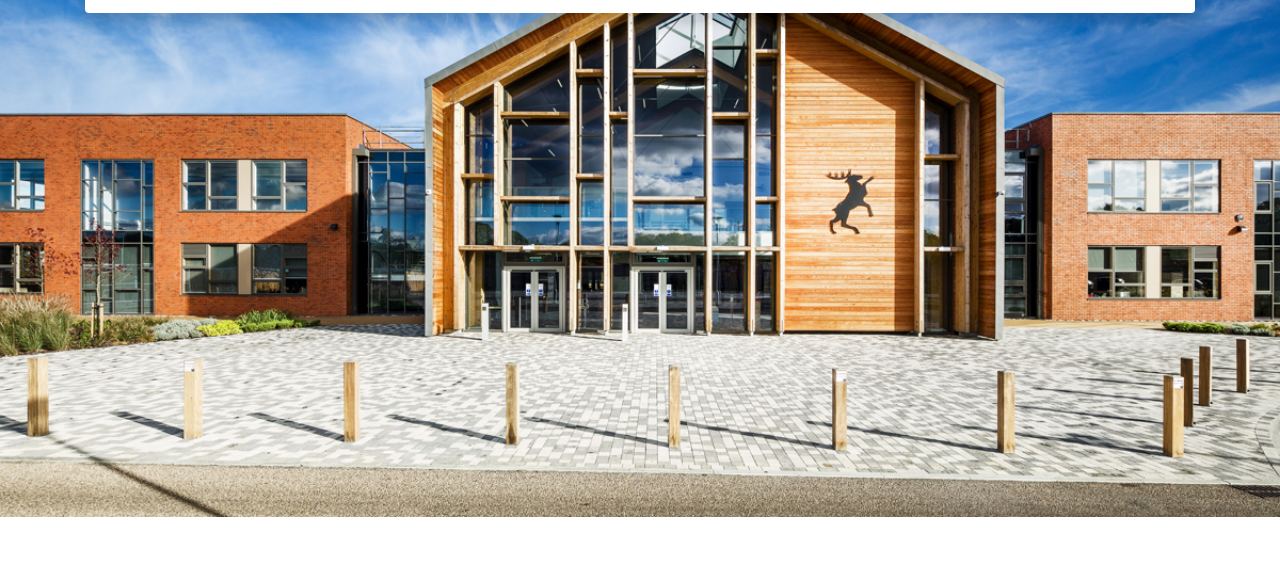
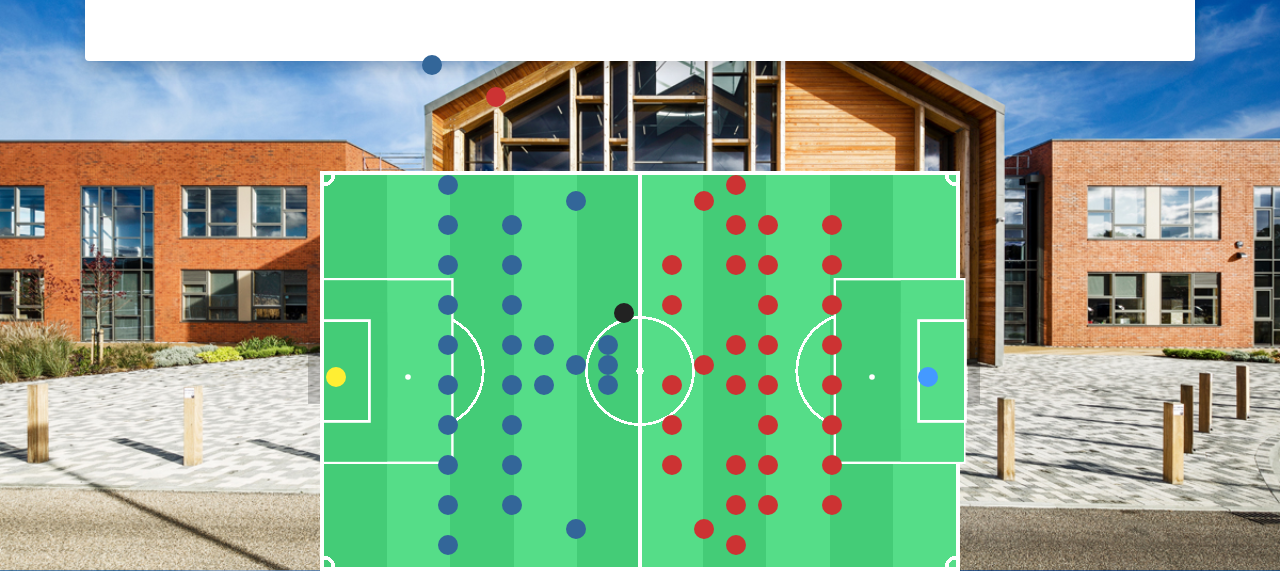
Before and after one commit to daniginho/lunchtime_games, a plain HTML site: page lineups.html in a window 1280 px wide. Shown: the part 283-854 px from the top of the page. Before the commit the page ends 800 px from the top, so only its background shows below. Drawn offline with nearby package versions, Linux system fonts and the light colour scheme.

Commit message:
proper lineup file

```diff
--- a/lineups.html
+++ b/lineups.html
@@ -8,7 +8,6 @@
     <script src="https://kit.fontawesome.com/9bcbdf686a.js" crossorigin="anonymous"></script>
     <link rel="preconnect" href="https://fonts.gstatic.com">
   <link href="https://fonts.googleapis.com/css2?family=Lato:wght@300;400;700;900&family=Mukta:wght@300;400;600;700;800&family=Noto+Sans:wght@400;700&display=swap" rel="stylesheet">
-    <!-- <link rel="stylesheet" href="https://use.fontawesome.com/releases/v5.8.1/css/all.css" integrity="sha384-50oBUHEmvpQ+1lW4y57PTFmhCaXp0ML5d60M1M7uH2+nqUivzIebhndOJK28anvf" crossorigin="anonymous"> -->
     <title>Document</title>
     <style type="text/css">
               html, body {
@@ -21,45 +20,156 @@
           background-size: cover;
           -o-background-size: cover;
       }
-        table{
-            border-collapse: collapse;
-            width:50%;
 
-        }
-        table th{
-            text-align:center;
-            background-color: #3a6070;
-            color:#FFF;
-            height:70px;
-            border-bottom:1px solid black;
-        }
-        table td {
-            border: 1px solid #e3e3e3;
-            padding:4px 8px;
-            height:70px;
-            text-align:center;
-        }
-        table tr:nth-child(odd) td{
-            background-color: #e7edf0;
-        }
-        .center
-      {
-      margin-left: auto;
-      margin-right: auto;
-      text-align:center;
-
-      }
-      .center2
-      {
-      margin-left: auto;
-      margin-right: auto;
-      text-align:center;
-      font-weight:Bold;
-      font-family: sans-serif;
-      font-size: 16px;
+        .pitch{
+        position: absolute;
+        top: 229%;
+        left: 50%;
+        transform: translate(-50%, -50%);
+        width: 80vmin;
+        height: 50vmin;
+        border: 0.5vmin solid white;
+        --green: #4c7;
+        --light: #5d8;
+        background: var(--green);
+        background-image:
+            radial-gradient(circle at 0% 0%, transparent 1%, white 0 1.5%, transparent 0),
+            radial-gradient(circle at 100% 0%, transparent 1%, white 0 1.5%, transparent 0),
+            radial-gradient(circle at 0% 100%, transparent 1%, white 0 1.5%, transparent 0),
+            radial-gradient(circle at 100% 100%, transparent 1%, white 0 1.5%, transparent 0),
+            radial-gradient(circle at 50% 50%, white 1%, transparent 0),
+            radial-gradient(circle at 50% 50%, transparent 14%, white 0 14.75%, transparent 0),
+            radial-gradient(circle at 16% 50%, transparent 10%, white 0 10.5%, transparent 0),
+            radial-gradient(circle at 84% 50%, transparent 10%, white 0 10.5%, transparent 0),
+            linear-gradient(to right, transparent 49.75%, white 0 50.25%, transparent 0),
+            repeating-linear-gradient(to right, var(--green) 0 10%, var(--light) 0 20%);
 
         }
 
+        .pitch::before {
+        content:"";
+        display: block;
+        position: absolute;
+        width: 7%;
+        top: 50%;
+        left: 0;
+        transform: translate(0, -50%);
+        height: 25%;
+        background: var(--green);
+        box-shadow:
+            inset 0 0 0 5vmin var(--green),
+            0 0 0 0.35vmin white,
+            1.2vmin 0 0 1.2vmin var(--green),
+            1.2vmin 4vmin 0 1.2vmin var(--green),
+            1.2vmin -4vmin 0 1.2vmin var(--green),
+            5.2vmin 0 0 5.2vmin var(--light),
+            5.2vmin 0 0 5.5vmin white,
+            74.5vmin 0 var(--light),
+            74.5vmin 0 0 0.35vmin white,
+            73.3vmin 0 0 1.2vmin var(--light),
+            73.3vmin 4vmin 0 1.2vmin var(--light),
+            73.3vmin -4vmin 0 1.2vmin var(--light),
+            69.2vmin 0 0 5.2vmin var(--green),
+            69.2vmin 0 0 5.5vmin white,
+            -4vmin 0 0 -2vmin #0003,
+            78.5vmin 0 0 -2vmin #0003
+        }
+
+        .pitch::after {
+        content: "";
+        white-space: pre;
+        display: flex;
+        align-items: center;
+        justify-content: center;
+        font-size: 4vmin;
+        font-weight: bold;
+        font-style: italic;
+        color: white;
+        font-family: arial, verdana, sans-serif;
+        position: absolute;
+        border-radius: 50%;
+        height: 2.5vmin;
+        width: 2.5vmin;
+        left: 50%;
+        top: -7.5%;
+        transform: translate(-50%, -50%);
+        box-shadow:
+            -29vmin 29vmin 0 -0.9vmin white,
+            29vmin 29vmin 0 -0.9vmin white,
+
+            -38vmin 29vmin #fe3,
+            -24vmin 5vmin #369,
+            -24vmin 10vmin #369,
+            -24vmin 15vmin #369,
+            -24vmin 20vmin #369,
+            -24vmin 25vmin #369,
+            -24vmin 30vmin #369,
+            -24vmin 35vmin #369,
+            -24vmin 40vmin #369,
+            -24vmin 45vmin #369,
+            -24vmin 50vmin #369,
+            -16vmin 10vmin #369,
+            -16vmin 15vmin #369,
+            -16vmin 20vmin #369,
+            -16vmin 25vmin #369,
+            -16vmin 30vmin #369,
+            -16vmin 35vmin #369,
+            -16vmin 40vmin #369,
+            -16vmin 45vmin #369,
+            -8vmin  48vmin #369,
+            -8vmin  7vmin #369,
+            -12vmin 30vmin #369,
+            -12vmin 25vmin #369,
+            -8vmin 27.5vmin #369,
+            -4vmin 27.5vmin #369,
+            -4vmin 30vmin #369,
+            -4vmin 25vmin #369,
+            -26vmin -10vmin #369,
+            -18vmin -6vmin #c33,
+
+
+
+
+
+            36vmin 29vmin #49f,
+            24vmin 10vmin #c33,
+            24vmin 15vmin #c33,
+            24vmin 20vmin #c33,
+            24vmin 25vmin #c33,
+            24vmin 30vmin #c33,
+            24vmin 35vmin #c33,
+            24vmin 40vmin #c33,
+            24vmin 45vmin #c33,
+
+            16vmin 10vmin #c33,
+            16vmin 15vmin #c33,
+            16vmin 20vmin #c33,
+            16vmin 25vmin #c33,
+            16vmin 30vmin #c33,
+            16vmin 35vmin #c33,
+            16vmin 40vmin #c33,
+            16vmin 45vmin #c33,
+            8vmin  48vmin #c33,
+            8vmin  7vmin #c33,
+            12vmin 30vmin #c33,
+            12vmin 25vmin #c33,
+            12vmin 40vmin #c33,
+            12vmin 45vmin #c33,
+            12vmin 50vmin #c33,
+            12vmin 5vmin #c33,
+            12vmin 10vmin #c33,
+            12vmin 15vmin #c33,
+            8vmin 27.5vmin #c33,
+            4vmin 15vmin #c33,
+            4vmin 30vmin #c33,
+            4vmin 20vmin #c33,
+            4vmin 35vmin #c33,
+            4vmin 40vmin #c33,
+
+            -2vmin 21vmin #222
+
+
+}
       </style>
 </head>
 <body>
@@ -71,13 +181,13 @@
               </button>
           <div class="collapse navbar-collapse" id="navbarResponsive">
             <ul class="navbar-nav ml-auto">
-              <li class="nav-item active">
+              <li class="nav-item">
                   <a class="nav-link" href="index.html">Home
-                        <span class="sr-only">(current)</span>
+
                       </a>
                 </li>
-              <li class="nav-item">
-                <a class="nav-link" href="lineups.html">Lineups</a>
+              <li class="nav-item active">
+                <a class="nav-link" href="lineups.html">Lineups<span class="sr-only">(current)</span></a>
               </li>
               <li class="nav-item">
                 <a class="nav-link" href="table.html">Table</a>
@@ -86,13 +196,18 @@
           </div>
         </div>
       </nav>
-
       <!-- Page Content -->
  <div class="container">
     <div class="card border-0 shadow my-5">
       <div class="card-body p-5">
-            <h1 class="center">Eversley v Non-Eversley</h1>
+        <h1 class="center">Eversley<br>Non-Eversley</h1>
         <p class="center2" >The battle of the ages</p>
-            <p></p>
+    <div class="pitch"></div>
+
+
+
+    </div>
+  </div>
+</div>
 </body>
 </html>
```
Lines whose indentation alone changed are shown as unchanged.
